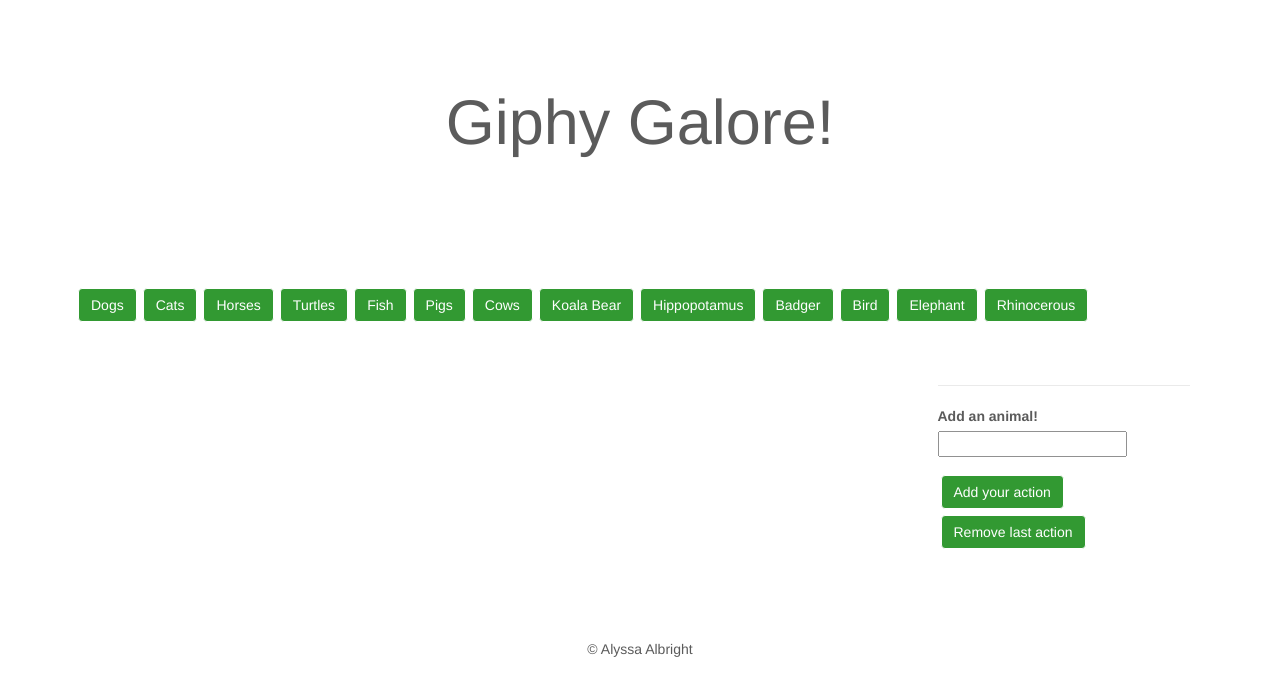
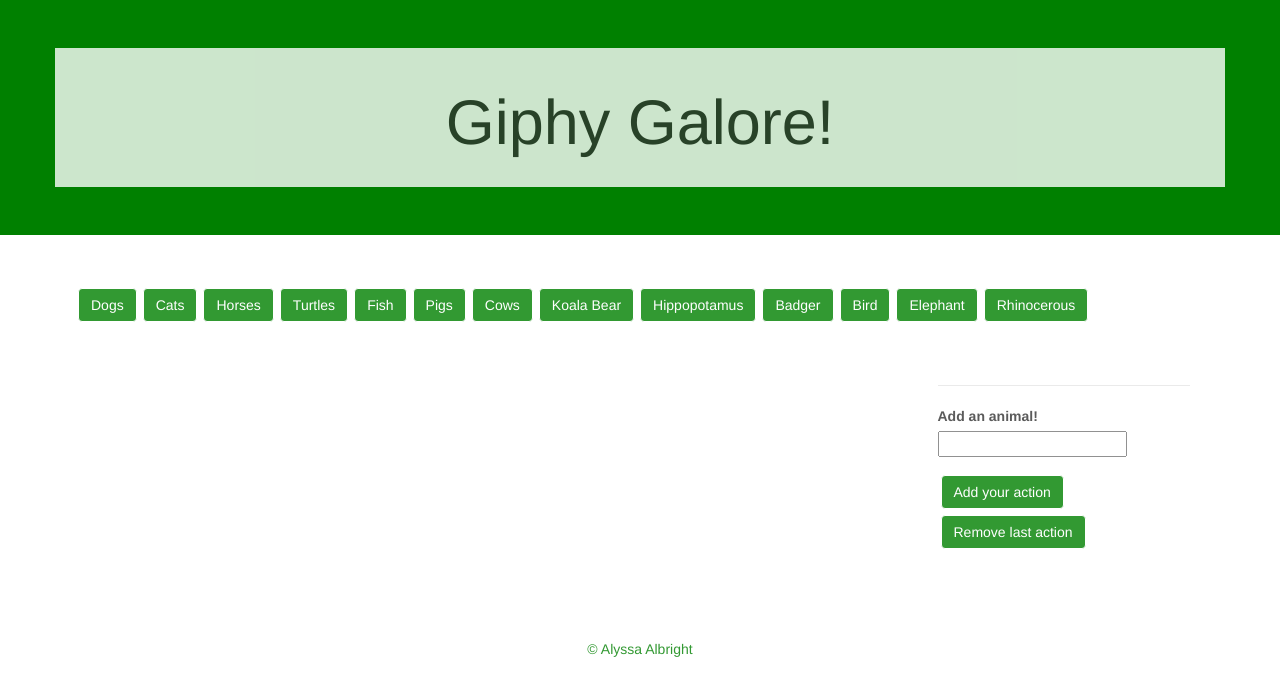
Before and after one commit to alyssaalbright5050/Giphy-API, a plain HTML site: page index.html in a window 1280 px wide. Drawn offline with nearby package versions, Linux system fonts and the light colour scheme.

Commit message:
added color

```diff
--- a/assets/css/style.css
+++ b/assets/css/style.css
@@ -25,7 +25,7 @@ img {
 	padding: 20px;
 }
 .jumbotron {
-    background-color: inherit;
+    background-color: green;
 }
 .jumbotron .h1, .jumbotron h1 {
     text-align: center;
@@ -39,5 +39,6 @@ div#footer {
 	position: center;
 	bottom: 0;
 	left: 0;
-	text-align: center;
+    text-align: center;
+    color: green;
 }
```
Also changed, not shown: assets/images/Background.jpg (added).
